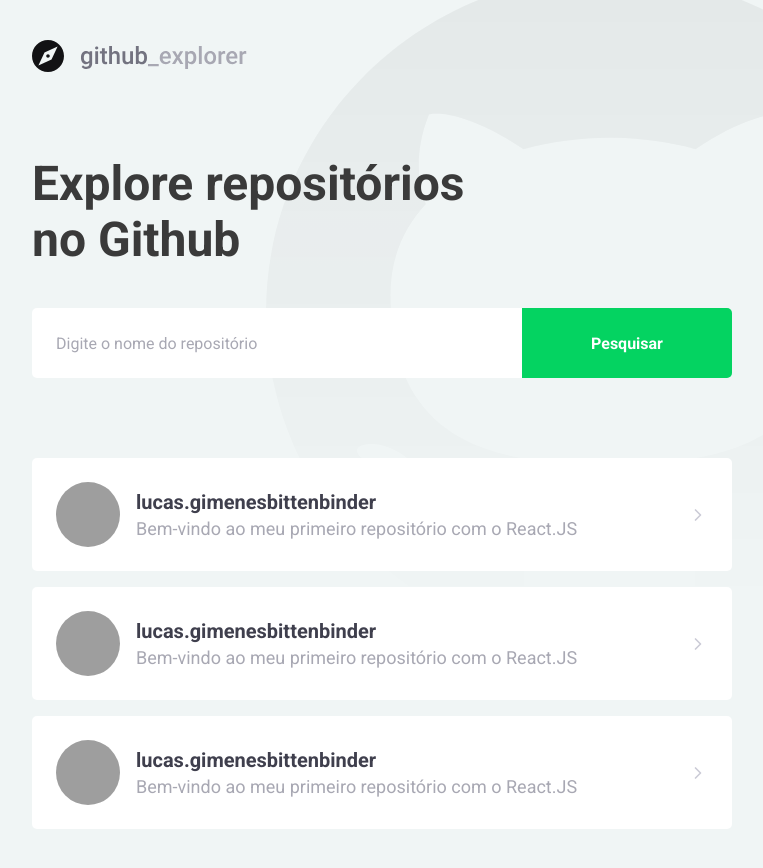
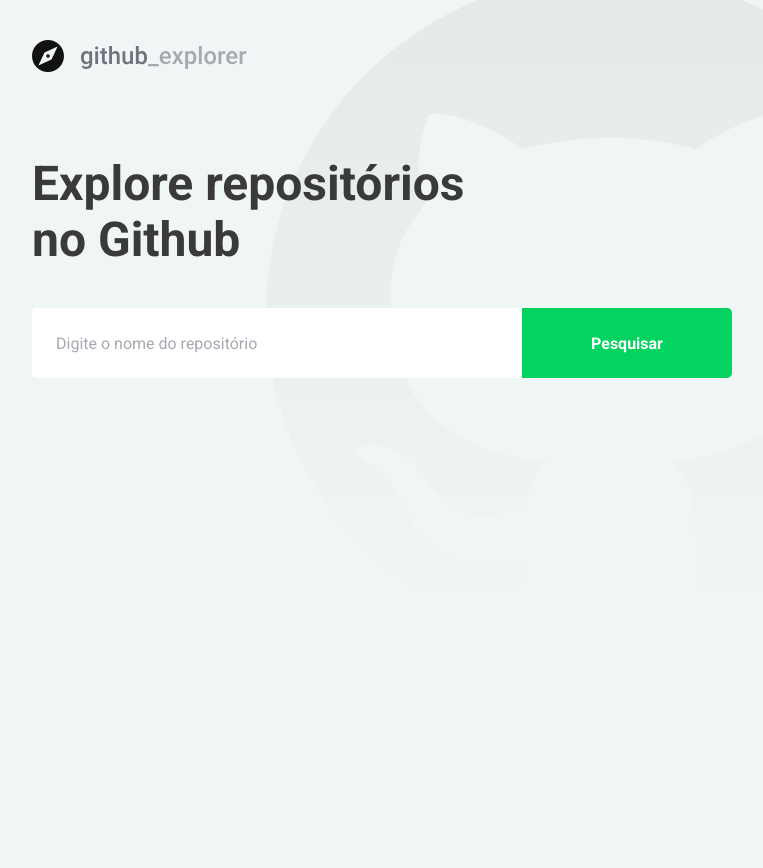
Before and after one commit to lucasgimenesbittenbinder/iniciando-front-gitexplorer, a React (Create React App) app: page / in a window 1280 px wide. Shown: the whole page, without its empty margins (148-911 px from the left). After the commit the page ends 800 px from the top, so only its background shows below. Built offline with nearby package versions, Linux system fonts and the light colour scheme; grey boxes are pictures that could not be loaded.

Commit message:
feat: conectando com a API

```diff
--- a/package.json
+++ b/package.json
@@ -11,6 +11,7 @@
     "@types/react": "^16.9.0",
     "@types/react-dom": "^16.9.0",
     "@types/react-router-dom": "^5.1.5",
+    "axios": "^0.20.0",
     "polished": "^4.0.1",
     "react": "^16.13.1",
     "react-dom": "^16.13.1",
--- a/src/pages/Dashboard/index.tsx
+++ b/src/pages/Dashboard/index.tsx
@@ -1,60 +1,66 @@
-import React from 'react';
+import React, { useState, FormEvent } from 'react';
 import { FiChevronRight } from 'react-icons/fi';
+import api from '../../services/api';
 
 import logoImg from '../../assets/logo.svg';
 
 import { Title, Form, Repositories } from './styles';
 
+interface Repository {
+  full_name: string;
+  description: string;
+  owner: {
+    login: string;
+    avatar_url: string;
+  };
+}
+
 const Dashboard: React.FC = () => {
+  const [newRepo, setNewRepo] = useState('');
+  const [repositories, setRepositories] = useState<Repository[]>([]);
+
+  async function handleAddRepository(
+    event: FormEvent<HTMLFormElement>,
+  ): Promise<void> {
+    event.preventDefault();
+
+    const response = await api.get<Repository>(`/repos/${newRepo}`);
+
+    const repository = response.data;
+
+    setRepositories([...repositories, repository]);
+    setNewRepo('');
+  }
+
   return (
     <>
       <img src={logoImg} alt="logo" />
       <Title>Explore repositórios no Github</Title>
 
-      <Form action="">
-        <input placeholder="Digite o nome do repositório" />
+      <Form onSubmit={handleAddRepository}>
+        <input
+          value={newRepo}
+          onChange={e => setNewRepo(e.target.value)}
+          placeholder="Digite o nome do repositório"
+        />
         <button type="submit">Pesquisar</button>
       </Form>
 
       <Repositories>
-        <a href="teste">
+        {repositories.map(repository => (
+          <a key={repository.full_name} href="teste">
             <img
-            src="https://avatars0.githubusercontent.com/u/59899836?s=460&u=7e0242ab55550e235d55f0ba674ec08123f5ddbc&v=4"
-            alt="Lucas Gimenes"
+              src={repository.owner.avatar_url}
+              alt={repository.owner.login}
             />
             <div>
-            <strong>lucas.gimenesbittenbinder</strong>
-            <p>Bem-vindo ao meu primeiro repositório com o React.JS</p>
+              <strong>{repository.full_name}</strong>
+              <p>{repository.description}</p>
             </div>
 
             <FiChevronRight size={20} />
           </a>
-
-        <a href="teste">
-          <img
-            src="https://avatars0.githubusercontent.com/u/59899836?s=460&u=7e0242ab55550e235d55f0ba674ec08123f5ddbc&v=4"
-            alt="Lucas Gimenes"
-          />
-          <div>
-            <strong>lucas.gimenesbittenbinder</strong>
-            <p>Bem-vindo ao meu primeiro repositório com o React.JS</p>
-          </div>
-
-          <FiChevronRight size={20} />
-        </a>
-
-        <a href="teste">
-          <img
-            src="https://avatars0.githubusercontent.com/u/59899836?s=460&u=7e0242ab55550e235d55f0ba674ec08123f5ddbc&v=4"
-            alt="Lucas Gimenes"
-          />
-          <div>
-            <strong>lucas.gimenesbittenbinder</strong>
-            <p>Bem-vindo ao meu primeiro repositório com o React.JS</p>
-          </div>
-
-          <FiChevronRight size={20} />
-        </a>
+        ))}
       </Repositories>
     </>
   );
--- a/src/pages/Dashboard/styles.ts
+++ b/src/pages/Dashboard/styles.ts
@@ -77,7 +77,8 @@ export const Repositories = styled.div`
   }
 
   div {
-    margin-left: 16px;
+    margin: 0 16px;
+    flex: 1;
 
     strong {
       font-size: 20px;
--- /dev/null
+++ b/src/services/api.ts
@@ -0,0 +1,7 @@
+import axios from 'axios';
+
+const api = axios.create({
+  baseURL: 'https://api.github.com',
+});
+
+export default api;
```
Also changed, not shown: .eslintrc.json, 1 other file (tests, documents, lock files or other folders). Lines whose indentation alone changed are shown as unchanged.
